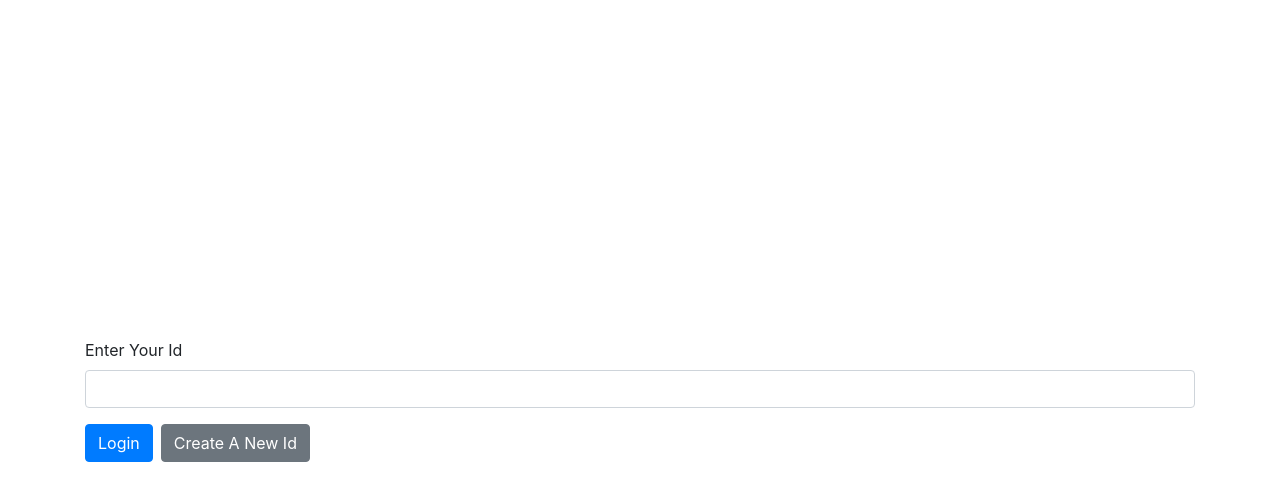
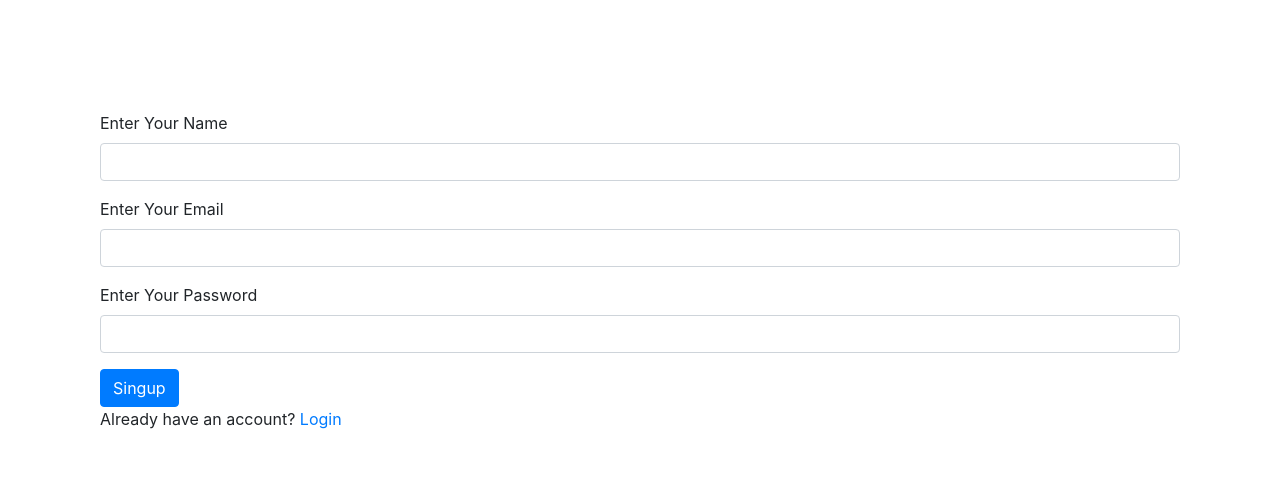
Before and after one commit to lavlife06/Chatter, a React (Create React App) app in the folder frontend/: page /signup in a window 1280 px wide. Shown: the top 500 px of the page. Built offline with nearby package versions, Linux system fonts and the light colour scheme.

Commit message:
added redux and connected frontend with backend for auth

```diff
--- a/frontend/src/App.js
+++ b/frontend/src/App.js
@@ -1,15 +1,36 @@
 /* eslint-disable no-unused-vars */
-import React, { useState } from "react";
+import React, { useState, Fragment, useEffect } from "react";
 import Login from "./components/Login";
+import Register from "./components/Register";
+import { BrowserRouter as Router, Switch, Route } from "react-router-dom";
+import setAuthToken from "./reduxstuff/utils/setAuthToken";
+import store from "./reduxstuff/store";
+import { loadUser } from "./reduxstuff/actions/auth";
 
 const App = () => {
-  const [id, setId] = useState();
+  useEffect(() => {
+    if (localStorage.token) {
+      setAuthToken(localStorage.token);
+      store.dispatch(loadUser());
+    }
+  }, []);
 
   return (
-    <>
-      {id}
-      <Login onIdSubmit={setId} />
-    </>
+    <Router>
+      <Fragment>
+        {/* <Navbar /> */}
+        {/* <Route exact path="/" component={Landing} /> */}
+        <section className="container">
+          {/* <Alert /> */}
+          <Switch>
+            <Route exact path="/login" component={Login} />
+            <Route exact path="/signup" component={Register} />
+            {/* <Route exact path="/profile/:id" component={Profile} /> */}
+            {/* <PrivateRoute exact path="/dashboard" component={Dashboard} /> */}
+          </Switch>
+        </section>
+      </Fragment>
+    </Router>
   );
 };
 
--- a/frontend/src/components/Login.js
+++ b/frontend/src/components/Login.js
@@ -1,43 +1,42 @@
 import React, { useRef } from "react";
 import { Container, Form, Button } from "react-bootstrap";
-// import { v4 as uuidV4 } from "uuid";
+import { Link } from "react-router-dom";
+import { login } from "../reduxstuff/actions/auth";
 
-export default function Login({ onIdSubmit }) {
-  const idRef = useRef();
+const Login = () => {
+  const emailRef = useRef();
+  const passwordRef = useRef();
 
   function handleSubmit(e) {
     e.preventDefault();
-
-    onIdSubmit(idRef.current.value);
+    login({
+      email: emailRef.current.value,
+      password: passwordRef.current.value,
+    });
   }
-
-  // function createNewId() {
-  //   onIdSubmit(uuidV4());
-  // }
 
   return (
     <Container
-      className="align-items-center d-flex"
-      style={{ height: "100vh" }}
+      className="align-items-center "
+      style={{ height: "100vh", marginTop: "10%" }}
     >
       <Form onSubmit={handleSubmit} className="w-100">
         <Form.Group>
-          <Form.Label>Enter Your Id</Form.Label>
-          <Form.Control type="text" ref={idRef} required />
+          <Form.Label>Enter Your Email</Form.Label>
+          <Form.Control type="email" ref={emailRef} required />
+        </Form.Group>
+        <Form.Group>
+          <Form.Label>Enter Your Password</Form.Label>
+          <Form.Control type="password" ref={passwordRef} required />
         </Form.Group>
         <Button type="submit" className="mr-2">
           Login
         </Button>
-        <Button
-          onClick={
-            // createNewId
-            console.log("hii")
-          }
-          variant="secondary"
-        >
-          Create A New Id
-        </Button>
       </Form>
+      <p>
+        Don't have an account? <Link to="/signup">Signup</Link>
+      </p>
     </Container>
   );
-}
+};
+export default Login;
--- a/frontend/src/components/Register.js
+++ b/frontend/src/components/Register.js
@@ -1,43 +1,50 @@
 import React, { useRef } from "react";
 import { Container, Form, Button } from "react-bootstrap";
-// import { v4 as uuidV4 } from "uuid";
-
-export default function Login({ onIdSubmit }) {
-  const idRef = useRef();
+import { v4 as uuidV4 } from "uuid";
+import { Link } from "react-router-dom";
+import { register } from "../reduxstuff/actions/auth";
+const Register = () => {
+  const nameRef = useRef();
+  const emailRef = useRef();
+  const passwordRef = useRef();
 
   function handleSubmit(e) {
     e.preventDefault();
-
-    onIdSubmit(idRef.current.value);
+    register({
+      name: nameRef.current.value,
+      email: emailRef.current.value,
+      password: passwordRef.current.value,
+      uuid: uuidV4(),
+    });
   }
-
-  // function createNewId() {
-  //   onIdSubmit(uuidV4());
-  // }
 
   return (
     <Container
-      className="align-items-center d-flex"
-      style={{ height: "100vh" }}
+      className="align-items-center "
+      style={{ height: "100vh", marginTop: "10%" }}
     >
       <Form onSubmit={handleSubmit} className="w-100">
         <Form.Group>
-          <Form.Label>Enter Your Id</Form.Label>
-          <Form.Control type="text" ref={idRef} required />
+          <Form.Label>Enter Your Name</Form.Label>
+          <Form.Control type="text" ref={nameRef} required />
+        </Form.Group>
+        <Form.Group>
+          <Form.Label>Enter Your Email</Form.Label>
+          <Form.Control type="email" ref={emailRef} required />
+        </Form.Group>
+        <Form.Group>
+          <Form.Label>Enter Your Password</Form.Label>
+          <Form.Control type="password" ref={passwordRef} required />
         </Form.Group>
         <Button type="submit" className="mr-2">
-          Login
-        </Button>
-        <Button
-          onClick={
-            // createNewId
-            console.log("hii")
-          }
-          variant="secondary"
-        >
-          Create A New Id
+          Singup
         </Button>
       </Form>
+      <p>
+        Already have an account? <Link to="/login">Login</Link>
+      </p>
     </Container>
   );
-}
+};
+
+export default Register;
--- a/frontend/src/index.js
+++ b/frontend/src/index.js
@@ -1,11 +1,13 @@
 import React from "react";
 import ReactDOM from "react-dom";
 import App from "./App";
+import { Provider } from "react-redux";
+import store from "./reduxstuff/store";
 import "bootstrap/dist/css/bootstrap.min.css";
 
 ReactDOM.render(
-  <React.StrictMode>
+  <Provider store={store}>
     <App />
-  </React.StrictMode>,
+  </Provider>,
   document.getElementById("root")
 );
--- /dev/null
+++ b/frontend/src/reduxstuff/actions/auth.js
@@ -0,0 +1,118 @@
+import {
+  REGISTER_FAIL,
+  REGISTER_SUCCESS,
+  AUTH_ERROR,
+  USER_LOADED,
+  LOGIN_SUCCESS,
+  LOGIN_FAIL,
+  LOGOUT,
+  // CLEAR_PROFILE,
+} from "./types";
+import axios from "axios";
+// import { setAlert } from './alert';
+import setAuthToken from "../utils/setAuthToken";
+
+//  Load User
+export const loadUser = () => async (dispatch) => {
+  // set header
+  if (localStorage.token) {
+    setAuthToken(localStorage.token);
+  }
+
+  try {
+    const res = await axios.get("http://127.0.0.1:5000/api/login");
+
+    dispatch({
+      type: USER_LOADED,
+      payload: res.data,
+    });
+  } catch (err) {
+    console.log("there is an error userdata-loading");
+    dispatch({
+      type: AUTH_ERROR,
+    });
+  }
+};
+
+// Regiseter user
+export const register = ({ name, email, password, uuid }) => async (
+  dispatch
+) => {
+  const config = {
+    headers: {
+      "Content-Type": "application/json",
+    },
+  };
+
+  const body = JSON.stringify({ name, email, password, uuid });
+
+  try {
+    const res = await axios.post(
+      "http://127.0.0.1:5000/api/signup",
+      body,
+      config
+    );
+
+    dispatch({
+      type: REGISTER_SUCCESS,
+      payload: res.data,
+    });
+    dispatch(loadUser());
+  } catch (err) {
+    console.log(err);
+    // const errors = err.response.data.errors; // This errors will come from backend that we setted as errors.array
+
+    // if (errors) {
+    //   errors.forEach((error) => {
+    //     dispatch(setAlert(error.msg, "danger"));
+    //   });
+    // }
+
+    dispatch({
+      type: REGISTER_FAIL,
+    });
+  }
+};
+
+// Login user
+export const login = (email, password) => async (dispatch) => {
+  const config = {
+    headers: {
+      "Content-Type": "application/json",
+    },
+  };
+
+  const body = JSON.stringify({ email, password });
+
+  try {
+    const res = await axios.post(
+      "http://127.0.0.1:5000/api/login",
+      body,
+      config
+    );
+
+    dispatch({
+      type: LOGIN_SUCCESS,
+      payload: res.data,
+    });
+
+    dispatch(loadUser());
+  } catch (err) {
+    // const errors = err.response.data.errors;
+    // if (errors) {
+    //   errors.forEach((error) => {
+    //     dispatch(setAlert(error.msg, "danger"));
+    //   });
+    // }
+    console.log(err);
+    dispatch({
+      type: LOGIN_FAIL,
+    });
+  }
+};
+
+// Logout / Clear Profile
+export const logout = () => (dispatch) => {
+  // dispatch({ type: CLEAR_PROFILE });
+  dispatch({ type: LOGOUT });
+};
--- /dev/null
+++ b/frontend/src/reduxstuff/actions/types.js
@@ -0,0 +1,25 @@
+export const SET_ALERT = 'SET_ALERT';
+export const REMOVE_ALERT = 'REMOVE_ALERT';
+export const REGISTER_SUCCESS = 'REGISTER_SUCCESS';
+export const REGISTER_FAIL = 'REGISTER_FAIL';
+export const USER_LOADED = 'USER_LOADED';
+export const AUTH_ERROR = 'AUTH_ERROR';
+export const LOGIN_SUCCESS = 'LOGIN_SUCCESS';
+export const LOGIN_FAIL = 'LOGIN_FAIL';
+export const LOGOUT = 'LOGOUT';
+export const GET_PROFILE = 'GET_PROFILE';
+export const GET_PROFILES = 'GET_PROFILES';
+export const GET_REPOS = 'GET_REPOS';
+export const NO_REPOS = 'NO_REPOS';
+export const UPDATE_PROFILE = 'UPDATE_PROFILE';
+export const CLEAR_PROFILE = 'CLEAR_PROFILE';
+export const PROFILE_ERROR = 'PROFILE_ERROR';
+export const ACCOUNT_DELETED = 'ACCOUNT_DELETED';
+export const GET_POSTS = 'GET_POSTS';
+export const GET_POST = 'GET_POST';
+export const POST_ERROR = 'POST_ERROR';
+export const UPDATE_LIKES = 'UPDATE_LIKES';
+export const DELETE_POST = 'DELETE_POST';
+export const ADD_POST = 'ADD_POST';
+export const ADD_COMMENT = 'ADD_COMMENT';
+export const REMOVE_COMMENT = 'REMOVE_COMMENT';
--- /dev/null
+++ b/frontend/src/reduxstuff/reducers/auth.js
@@ -0,0 +1,71 @@
+import {
+  REGISTER_SUCCESS,
+  REGISTER_FAIL,
+  AUTH_ERROR,
+  USER_LOADED,
+  LOGIN_SUCCESS,
+  LOGIN_FAIL,
+  LOGOUT,
+  ACCOUNT_DELETED,
+} from "../actions/types";
+
+const initialState = {
+  token: localStorage.getItem("token"),
+  isAuthenticated: null,
+  loading: true,
+  user: null,
+};
+
+const reducers = (state = initialState, action) => {
+  const { type, payload } = action;
+
+  switch (type) {
+    case USER_LOADED:
+      return {
+        ...state,
+        isAuthenticated: true,
+        loading: false,
+        user: payload,
+      };
+    case REGISTER_SUCCESS:
+    case LOGIN_SUCCESS:
+      localStorage.setItem("token", payload.token);
+      return {
+        ...state,
+        ...payload,
+        isAuthenticated: true,
+        loading: false,
+      };
+    case REGISTER_FAIL:
+    case LOGIN_FAIL:
+    case AUTH_ERROR:
+      localStorage.removeItem("token");
+      return {
+        ...state,
+        token: null,
+        isAuthenticated: false,
+        loading: false,
+      };
+    case LOGOUT:
+      localStorage.removeItem("token");
+      return {
+        ...state,
+        token: null,
+        isAuthenticated: false,
+        loading: false,
+        user: null,
+      };
+    case ACCOUNT_DELETED:
+      return {
+        ...state,
+        token: null,
+        isAuthenticated: false,
+        loading: false,
+        user: null,
+      };
+    default:
+      return state;
+  }
+};
+
+export default reducers;
--- /dev/null
+++ b/frontend/src/reduxstuff/reducers/index.js
@@ -0,0 +1,12 @@
+import { combineReducers } from "redux";
+// import alert from './alert';
+import auth from "./auth";
+// import profile from './profile';
+// import post from './post';
+
+export default combineReducers({
+  // alert,
+  auth,
+  // profile,
+  // post,
+});
--- /dev/null
+++ b/frontend/src/reduxstuff/store.js
@@ -0,0 +1,34 @@
+import { createStore, applyMiddleware } from 'redux';
+import { composeWithDevTools } from 'redux-devtools-extension';
+import thunk from 'redux-thunk';
+import rootReducer from './reducers';
+// import setAuthToken from './utils/setAuthToken';
+
+const initialState = {};
+
+const middleware = [thunk];
+
+const store = createStore(
+  rootReducer,
+  initialState,
+  composeWithDevTools(applyMiddleware(...middleware))
+);
+
+// // set up a store subscription listener
+// // to store the users token in localStorage
+
+// // prevent auth error on first run of subscription
+// let currentState = { auth: { token: null } };
+
+// store.subscribe(() => {
+//   // keep track of the previous and current state to compare changes
+//   let previousState = currentState;
+//   currentState = store.getState();
+//   // if the token changes set the value in localStorage and axios headers
+//   if (previousState.auth.token !== currentState.auth.token) {
+//     const token = currentState.auth.token;
+//     setAuthToken(token);
+//   }
+// });
+
+export default store;
--- /dev/null
+++ b/frontend/src/reduxstuff/utils/setAuthToken.js
@@ -0,0 +1,13 @@
+import axios from 'axios';
+
+const setAuthToken = (token) => {
+  if (token) {
+    axios.defaults.headers.common['x-auth-token'] = token;
+    // localStorage.setItem('token', token);
+  } else {
+    delete axios.defaults.headers.common['x-auth-token'];
+    // localStorage.removeItem('token');
+  }
+};
+
+export default setAuthToken;
```
